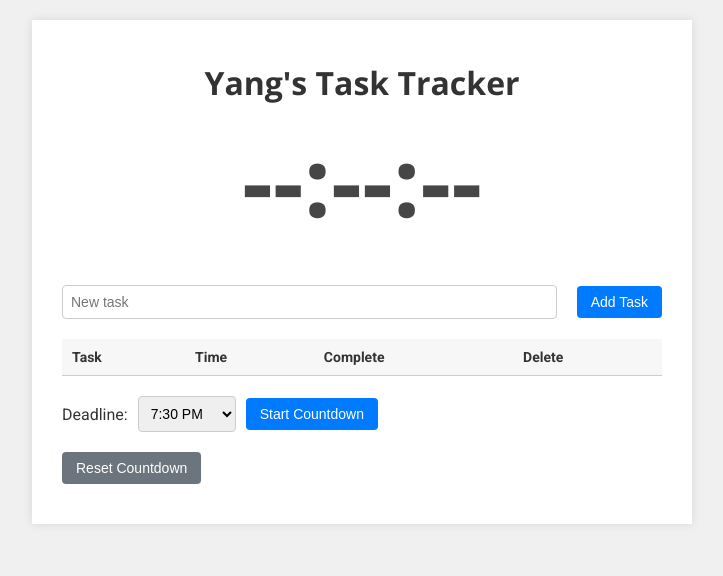
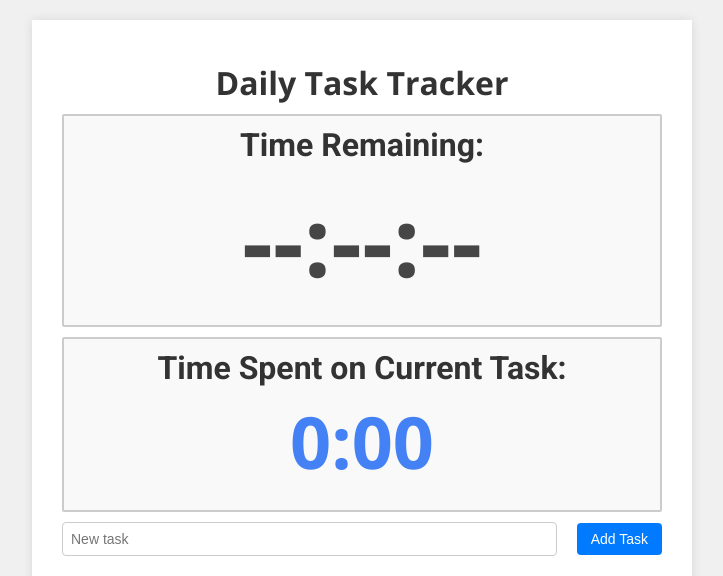
Before and after one commit to yangong17/TaskTracker, a Flask app: page / in a window 1280 px wide. Shown: the top 576 px of the page, without its empty margins (278-1001 px from the left). Run offline with Flask 3, Linux system fonts and the light colour scheme; lists and menus that the app fills with data are empty; some libraries are stand-ins or nearby versions.

Commit message:
added time spent on current task in containers

```diff
--- a/app.py
+++ b/app.py
@@ -6,10 +6,10 @@ app = Flask(__name__)
 tasks = []
 deadline = None
 
-# We'll store these two times so we know when the user "started"
-# and can compute the intervals for each completed task
-countdown_start_time = None
-last_completion_time = None
+# Timestamps
+countdown_start_time = None      # The moment user pressed "Start Countdown"
+last_completion_time = None      # The moment user completed the last task
+spent_time_start_time = None     # The moment from which we measure the secondary/spent timer
 
 def get_time_increments():
     """Generate 15-minute increments for the deadline dropdown."""
@@ -68,10 +68,7 @@ def format_deadline(d):
     return f"{display_hour}:{minute:02d} {ampm}"
 
 def format_lap_time(seconds):
-    """
-    Convert an integer number of seconds into a quick "Xh Xm Xs" format,
-    or "Mm Ss" if under an hour, etc. Adjust to taste.
-    """
+    """Convert an integer number of seconds into e.g. 'Xh Xm Xs' or 'Mm Ss'."""
     if seconds < 60:
         return f"{seconds}s"
     hrs = seconds // 3600
@@ -87,7 +84,7 @@ def format_lap_time(seconds):
 def index():
     increments = get_time_increments()
     # Check if all tasks are complete
-    all_done = (len(tasks) > 0) and all(t['completed'] for t in tasks)
+    all_done = len(tasks) > 0 and all(t['completed'] for t in tasks)
     deadline_str = format_deadline(deadline)
     return render_template(
         'index.html',
@@ -104,29 +101,36 @@ def add_task():
         tasks.append({
             'text': task_text,
             'completed': False,
-            'lap_time': None  # Will fill when user completes the task
+            'lap_time': None
         })
     return redirect(url_for('index'))
 
 @app.route('/complete/<int:task_id>')
 def complete_task(task_id):
-    global last_completion_time
+    """
+    Toggle the task’s completion.
+    If completing it, compute the lap time since last completion,
+    then reset the 'spent_time_start_time' to now
+    so that the next “spent time” starts from 0.
+    """
+    global last_completion_time, spent_time_start_time
     if 0 <= task_id < len(tasks):
         task = tasks[task_id]
-        # Toggle logic
         if not task['completed']:
             # Mark as completed
             task['completed'] = True
             now = datetime.now()
-            # If no last_completion_time set yet, or we haven't started the countdown
-            # we can't calculate. But normally, this is set when we do set_deadline.
             if last_completion_time is not None:
                 diff = (now - last_completion_time).total_seconds()
             else:
                 diff = 0
             task['lap_time'] = format_lap_time(int(diff))
-            # Update the last completion time
+
+            # Update last completion time
             last_completion_time = now
+            # Reset the spent-time start
+            spent_time_start_time = now
+
         else:
             # Unmark as completed
             task['completed'] = False
@@ -142,11 +146,10 @@ def delete_task(task_id):
 @app.route('/set_deadline', methods=['POST'])
 def set_deadline():
     """
-    When setting a deadline, we also record the 'start' time.
-    The first completed task is measured vs. this start time,
-    and subsequent tasks are measured vs. the last completion time.
+    Set a deadline, record the “countdown_start_time” for the main timer,
+    and also set the “spent_time_start_time” to measure time spent on the first task.
     """
-    global deadline, countdown_start_time, last_completion_time
+    global deadline, countdown_start_time, last_completion_time, spent_time_start_time
     time_input = request.form.get('deadline', '').strip()
     if time_input:
         try:
@@ -169,24 +172,28 @@ def set_deadline():
                 deadline_candidate += timedelta(days=1)
             deadline = deadline_candidate
 
-            # Record the start times
-            countdown_start_time = datetime.now()
-            last_completion_time = countdown_start_time
+            countdown_start_time = now
+            last_completion_time = now
+            spent_time_start_time = now
         except:
             pass
     return redirect(url_for('index'))
 
 @app.route('/reset_deadline', methods=['POST'])
 def reset_deadline():
-    global deadline, countdown_start_time, last_completion_time
-    # Clear everything
+    """
+    Clears the deadline and resets all related times.
+    """
+    global deadline, countdown_start_time, last_completion_time, spent_time_start_time
     deadline = None
     countdown_start_time = None
     last_completion_time = None
+    spent_time_start_time = None
     return redirect(url_for('index'))
 
 @app.route('/get_remaining_time')
 def get_remaining_time():
+    """Returns how many seconds remain until the deadline, or '0' if none."""
     if deadline:
         now = datetime.now()
         diff = deadline - now
@@ -194,5 +201,18 @@ def get_remaining_time():
         return str(seconds_left)
     return '0'
 
+@app.route('/get_spent_time')
+def get_spent_time():
+    """
+    Returns how many seconds have passed since the last task completion (or since countdown started).
+    If spent_time_start_time is None, returns 0.
+    """
+    global spent_time_start_time
+    if spent_time_start_time is None:
+        return '0'
+    now = datetime.now()
+    diff = now - spent_time_start_time
+    return str(int(diff.total_seconds()))
+
 if __name__ == "__main__":
     app.run(debug=True)
--- a/static/script.js
+++ b/static/script.js
@@ -1,18 +1,25 @@
 document.addEventListener('DOMContentLoaded', () => {
     const countdownEl = document.getElementById('countdown');
+    const spentTimeEl = document.getElementById('spent-time');
 
-    // If all tasks complete, show "All tasks complete" in green and do not update timer
+    // If all tasks complete, show "All tasks complete" in green and do not update timers
     if (allDone) {
         countdownEl.innerText = "All tasks complete";
         countdownEl.classList.add('all-done');
+        spentTimeEl.innerText = "0:00";
         launchConfetti();
-        return; // Stop any timer updates
+        return;
     }
 
-    function updateCountdown() {
+    // Update both timers every second
+    setInterval(updateTimers, 1000);
+    updateTimers();
+
+    function updateTimers() {
+        // 1) Main countdown timer
         if (!deadlineSet) {
-            // No deadline set, just show default
             countdownEl.innerText = "--:--:--";
+            spentTimeEl.innerText = "0:00";
             return;
         }
 
@@ -23,36 +30,62 @@ document.addEventListener('DOMContentLoaded', () => {
                 if (sec <= 0) {
                     countdownEl.innerText = "Time's up!";
                     countdownEl.classList.remove('low-time');
-                return; // Stop updates
-            }
-
+                } else {
                     let hrs = Math.floor(sec / 3600);
                     sec %= 3600;
                     let mins = Math.floor(sec / 60);
                     let secs = sec % 60;
 
-            // If it's under an hour, display "M:SS"
                     if (hrs < 1) {
+                        // under 1 hour => M:SS
                         const secsPadded = secs.toString().padStart(2, '0');
                         countdownEl.innerText = mins + ":" + secsPadded;
                     } else {
-                // Otherwise, display "Xh Xm Xs"
+                        // HH:MM:SS
                         countdownEl.innerText = hrs + ":" + mins + ":" + secs;
                     }
 
-            // If 15 minutes or less remain, turn timer red
+                    // If <= 15 minutes remain, turn red
                     if ((hrs * 3600 + mins * 60 + secs) <= 900) {
                         countdownEl.classList.add('low-time');
                     } else {
                         countdownEl.classList.remove('low-time');
                     }
+                }
+            });
+
+        // 2) Spent time (time since last completion or countdown start)
+        fetch('/get_spent_time')
+            .then(response => response.text())
+            .then(spentStr => {
+                let spent = parseInt(spentStr);
+                if (spent < 0) {
+                    spentTimeEl.innerText = "0:00";
+                    return;
+                }
+
+                let hrs = Math.floor(spent / 3600);
+                let remainder = spent % 3600;
+                let mins = Math.floor(remainder / 60);
+                let secs = remainder % 60;
+
+                // If no hours, just do M:SS
+                if (hrs < 1) {
+                    const secsStr = secs.toString().padStart(2, '0');
+                    spentTimeEl.innerText = mins + ":" + secsStr;
+                } else {
+                    // If hours exist => HH:MM:SS
+                    const minsStr = mins.toString().padStart(2, '0');
+                    const secsStr = secs.toString().padStart(2, '0');
+                    spentTimeEl.innerText = hrs + ":" + minsStr + ":" + secsStr;
+                }
             });
     }
-
-    setInterval(updateCountdown, 1000);
-    updateCountdown();
 });
 
+/**
+ * Launch a brief confetti animation.
+ */
 function launchConfetti() {
     const duration = 3 * 1000;
     const end = Date.now() + duration;
--- a/static/styles.css
+++ b/static/styles.css
@@ -20,12 +20,73 @@ h1 {
     margin-bottom: 10px;
 }
 
+h5 {
+    text-align: center;
+    font-family: 'Open Sans', sans-serif;
+    font-size: 25px;
+    margin-bottom: 5px;
+}
+
 .deadline-display {
     text-align: center;
     font-size: 32px;
     font-weight: 700;
     color: #a70202;
     margin-bottom: 10px;
+}
+
+.timeremaining-display {
+    text-align: center;
+    font-size: 32px;
+    font-weight: 700;
+    color: #333;
+    margin-bottom: 5px;
+}
+
+.currenttask-display {
+    text-align: center;
+    font-size: 32px;
+    font-weight: 700;
+    color: #333;
+    margin-bottom: 5px;
+}
+
+.bordered-box {
+    border: 2px solid #ccc;
+    padding: 10px;
+    margin: 10px 0;
+    border-radius: 2px;
+    background-color: #f9f9f9;
+}
+
+.countdown {
+    text-align: center;
+    font-size: 96px;
+    font-weight: 700;
+    margin-top: 10px;
+    margin-bottom: 10px;
+    font-family: 'Open Sans', sans-serif;
+    color: #464646;
+    text-shadow: 2px 2px #ffc0cb00;
+    transition: color 0.3s;
+}
+
+/* The new secondary timer, in navy */
+.spent-time {
+    text-align: center;
+    font-size: 72px;
+    font-weight: 700;
+    margin-bottom: 10px;
+    color: rgb(67, 129, 245);
+    font-family: 'Open Sans', sans-serif;
+}
+
+.low-time {
+    color: red !important;
+}
+
+.all-done {
+    color: green !important;
 }
 
 .task-form,
@@ -127,23 +188,3 @@ h1 {
 .deadline-form label {
     margin-right: 10px;
 }
-
-.countdown {
-    text-align: center;
-    font-size: 96px;
-    font-weight: 700;
-    margin-top: 10px;
-    margin-bottom: 40px;
-    font-family: 'Open Sans', sans-serif;
-    color: #464646;
-    text-shadow: 2px 2px #ffc0cb00;
-    transition: color 0.3s;
-}
-
-.low-time {
-    color: red !important;
-}
-
-.all-done {
-    color: rgb(65, 204, 65) !important;
-}
--- a/templates/index.html
+++ b/templates/index.html
@@ -3,7 +3,7 @@
 <head>
     <meta charset="UTF-8" />
     <meta name="viewport" content="width=device-width, initial-scale=1.0"/>
-    <title>Yang's Task Tracker</title>
+    <title>Daily Task Tracker</title>
     <link rel="stylesheet" href="{{ url_for('static', filename='styles.css') }}">
     <!-- Google Fonts -->
     <link href="https://fonts.googleapis.com/css2?family=Roboto:wght@400;700&family=Open+Sans:wght@700&display=swap" rel="stylesheet">
@@ -16,7 +16,7 @@
 </head>
 <body>
     <div class="container">
-        <h1>Yang's Task Tracker</h1>
+        <h1>Daily Task Tracker</h1>
 
         {% if deadline_str %}
         <div class="deadline-display">
@@ -24,7 +24,22 @@
         </div>
         {% endif %}
 
-        <div id="countdown" class="countdown">--:--:--</div>
+        <!-- Main countdown timer -->
+        <div class="bordered-box">
+            <div class="timeremaining-display">
+                Time Remaining:
+            </div>
+            <div id="countdown" class="countdown">--:--:--</div>
+        </div>
+
+        <!-- Secondary “spent time” timer -->
+        <div class="bordered-box">
+            <div class="currenttask-display">
+                Time Spent on Current Task:
+            </div>
+            <div id="spent-time" class="spent-time">0:00</div>
+        </div>
+
 
         <!-- Add Task Form -->
         <form action="{{ url_for('add_task') }}" method="post" class="task-form">
@@ -45,12 +60,12 @@
             <tbody>
                 {% for task in tasks %}
                 <tr>
-                    <!-- TASK TEXT CELL -->
+                    <!-- Task text -->
                     <td class="task-cell"
                         style="background: {{ 'green' if task.completed else 'white' }}; color: {{ 'white' if task.completed else 'black' }}">
                         {{ task.text }}
                     </td>
-                    <!-- TIME (lap) CELL -->
+                    <!-- Lap time -->
                     <td>
                         {% if task.lap_time %}
                             {{ task.lap_time }}
@@ -58,13 +73,13 @@
                             -
                         {% endif %}
                     </td>
-                    <!-- COMPLETE BUTTON CELL -->
+                    <!-- Complete button -->
                     <td>
                         <a href="{{ url_for('complete_task', task_id=loop.index0) }}" class="btn complete-btn">
                             {{ 'Undo' if task.completed else 'Complete' }}
                         </a>
                     </td>
-                    <!-- DELETE BUTTON CELL -->
+                    <!-- Delete button -->
                     <td>
                         <a href="{{ url_for('delete_task', task_id=loop.index0) }}" class="btn delete-btn">X</a>
                     </td>
```
Lines whose indentation alone changed are shown as unchanged.
